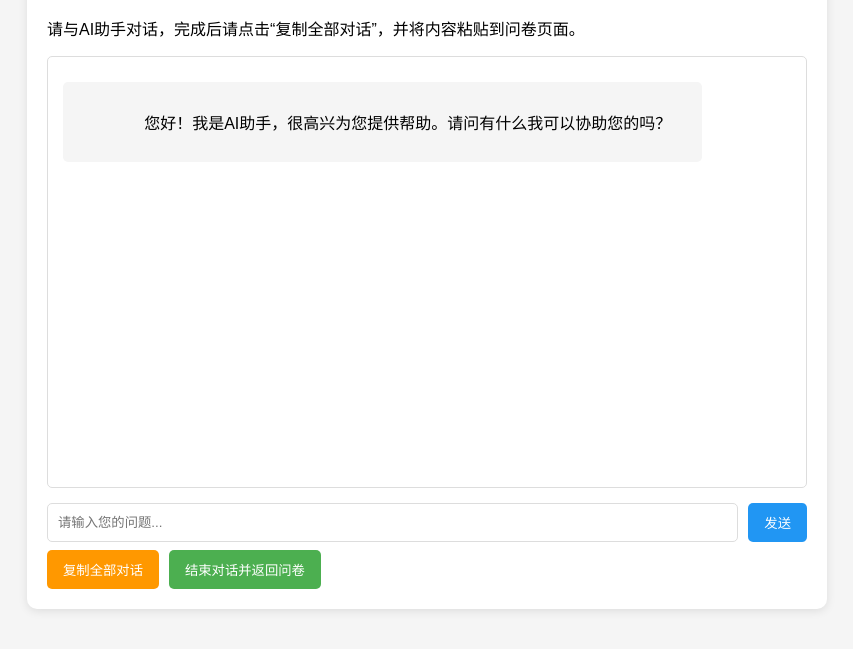
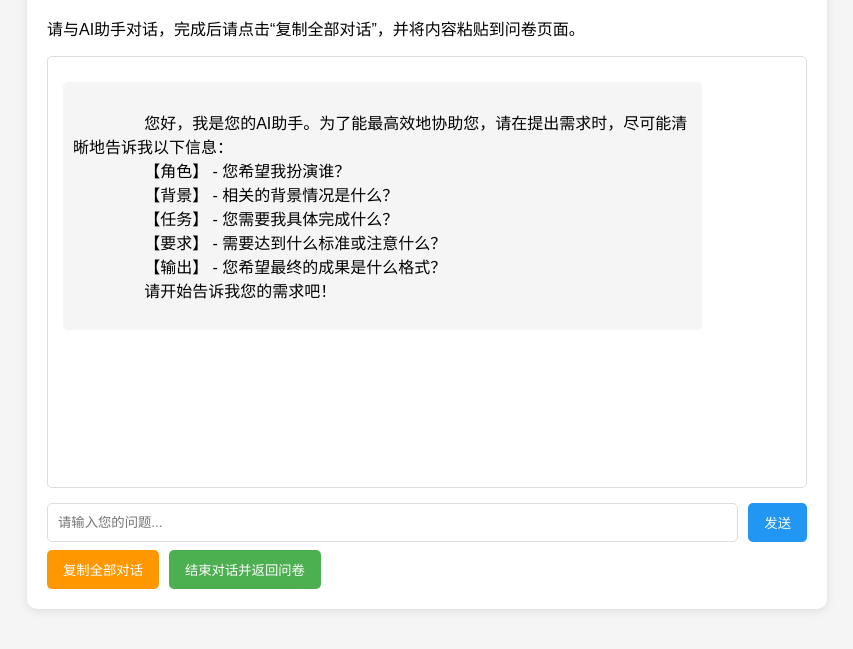
Before and after one commit to xn-zheng/ai-psychology-chat, a plain HTML site: page index.html in a window 1280 px wide. Shown: the part 115-764 px from the top of the page, without its empty margins (213-1066 px from the left). Drawn offline with Linux system fonts and the light colour scheme.

Commit message:
Update index.html

```diff
--- a/index.html
+++ b/index.html
@@ -96,7 +96,13 @@
 
         <div class="messages" id="messages" aria-live="polite">
             <div class="message ai-message" id="initial-ai">
-                您好！我是AI助手，很高兴为您提供帮助。请问有什么我可以协助您的吗？
+                您好，我是您的AI助手。为了能最高效地协助您，请在提出需求时，尽可能清晰地告诉我以下信息：
+                【角色】 - 您希望我扮演谁？
+                【背景】 - 相关的背景情况是什么？
+                【任务】 - 您需要我具体完成什么？
+                【要求】 - 需要达到什么标准或注意什么？
+                【输出】 - 您希望最终的成果是什么格式？
+                请开始告诉我您的需求吧！
             </div>
         </div>
 
```
